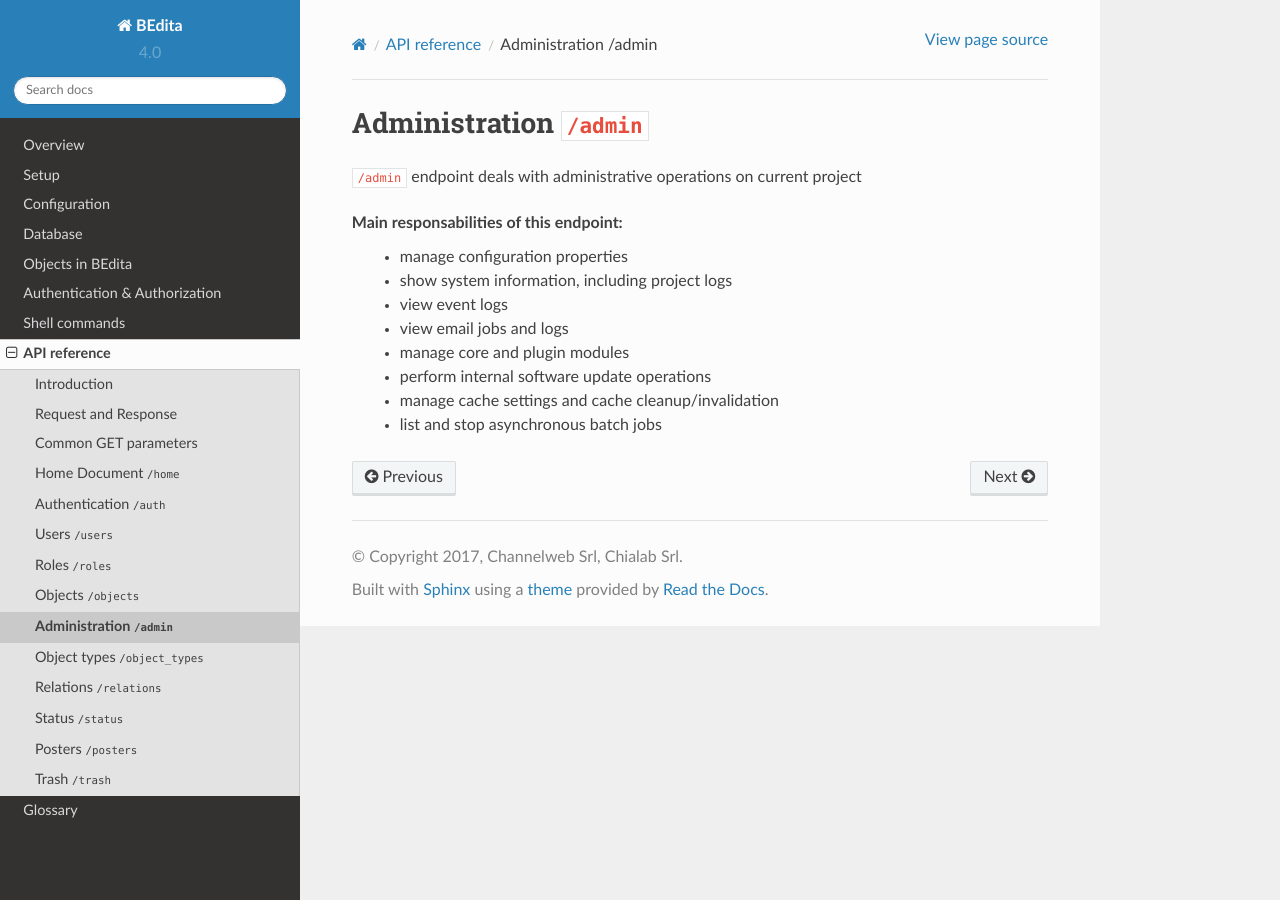
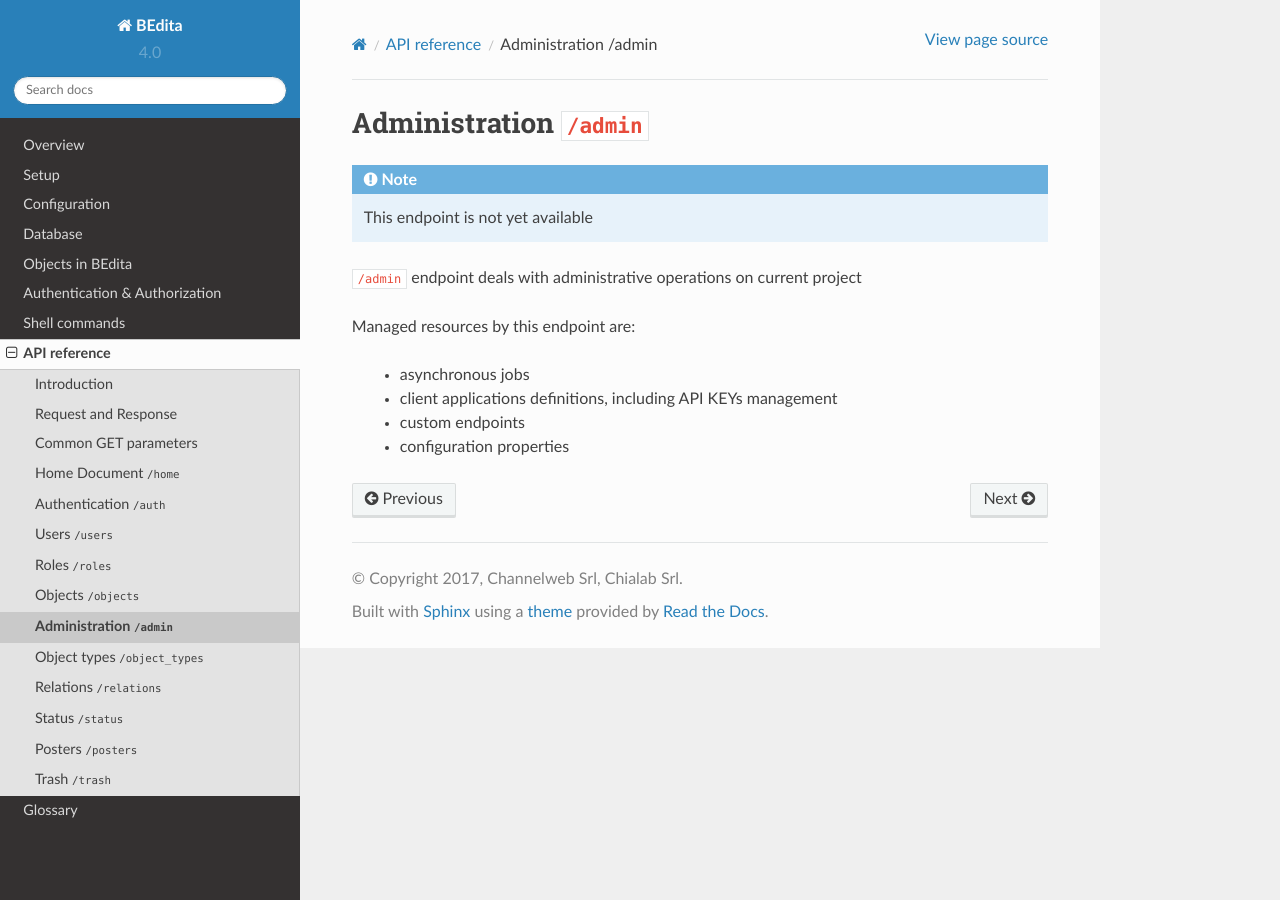
Before and after one commit to bedita/docs, a Sphinx documentation site: the page built from source/endpoints/admin.rst, in a window 1280 px wide. Built offline with Sphinx 7.4.7 and the Read the Docs theme 2.0.0, drawn with Linux system fonts in a browser that asks for light colours.

Commit message:
chore: mark unimplemented endpoints

```diff
--- a/source/endpoints/admin.rst
+++ b/source/endpoints/admin.rst
@@ -1,14 +1,16 @@
 Administration ``/admin``
 ==========================
 
+.. note::
+
+    This endpoint is not yet available
+
+
 ``/admin`` endpoint deals with administrative operations on current project
 
-Main responsabilities of this endpoint:
-    * manage configuration properties
-    * show system information, including project logs
-    * view event logs
-    * view email jobs and logs
-    * manage core and plugin modules
-    * perform internal software update operations
-    * manage cache settings and cache cleanup/invalidation
-    * list and stop asynchronous batch jobs
+Managed resources by this endpoint are:
+
+ * asynchronous jobs
+ * client applications definitions, including API KEYs management
+ * custom endpoints
+ * configuration properties
--- a/source/endpoints/posters.rst
+++ b/source/endpoints/posters.rst
@@ -1,5 +1,10 @@
 Posters ``/posters``
 ========================
+
+.. note::
+
+    This endpoint is not yet available
+
 
 ``/posters`` endpoint gets the thumbnail url of an image representation
 of an object or a collection of objects.
```
